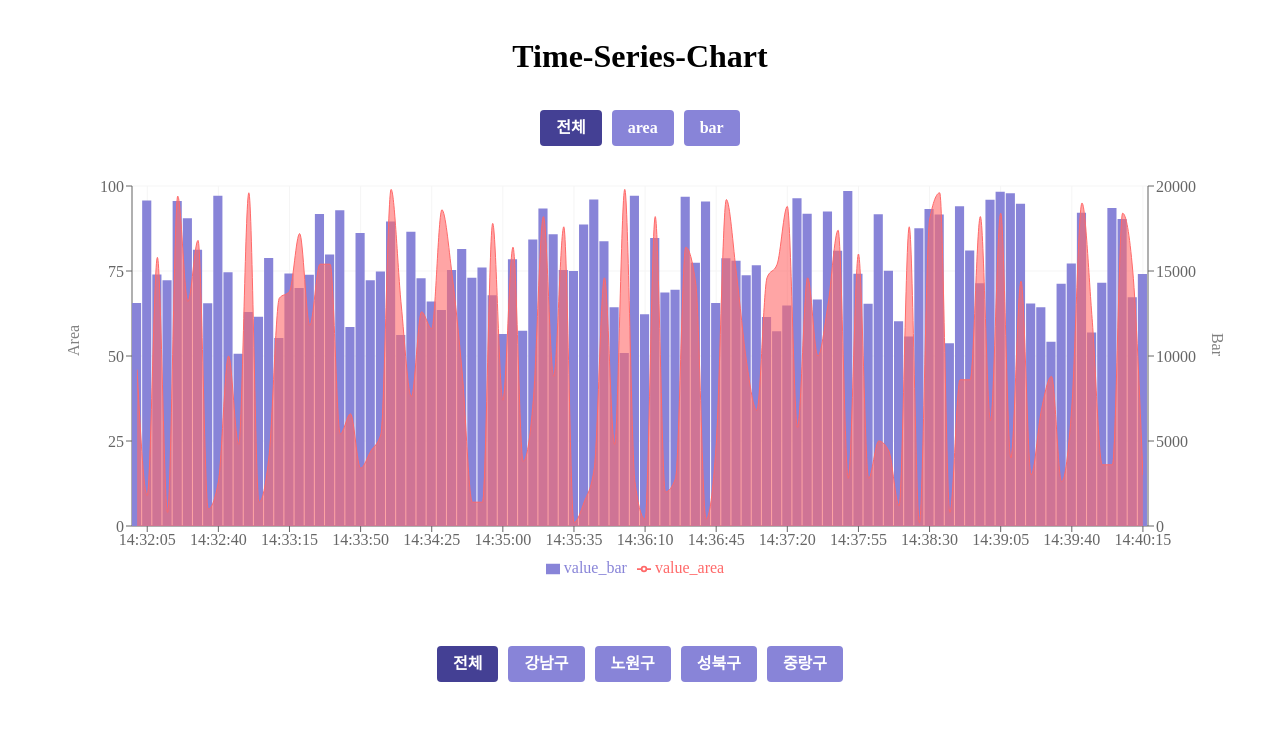
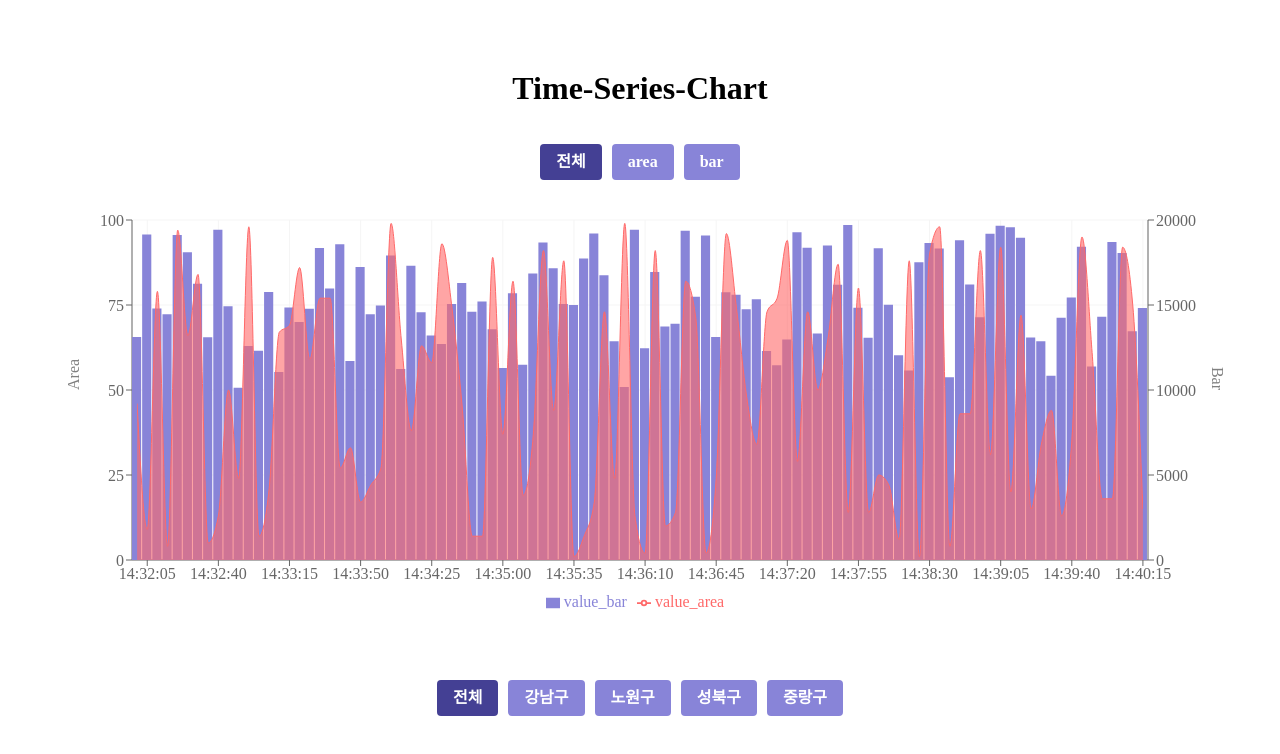
Before and after one commit to ukssss/time-series-chart, a React (Vite) app: page / in a window 1280 px wide. Shown: the top 754 px of the page. Built offline with nearby package versions, Linux system fonts and the light colour scheme.

Commit message:
Refactor | Header 클릭 범위 수정 (Reload 기능 실행)

```diff
--- a/src/components/common/Header.tsx
+++ b/src/components/common/Header.tsx
@@ -7,21 +7,28 @@ const Header = () => {
     };
 
     return (
-        <StyledHeader onClick={reloadPage}>
-            <StyledLink to="/">Time-Series-Chart</StyledLink>
+        <StyledHeader>
+            <ReloadContainer onClick={reloadPage}>
+                <StyledLink to="/">Time-Series-Chart</StyledLink>
+            </ReloadContainer>
         </StyledHeader>
     );
 };
+
+const StyledHeader = styled.header`
+    padding: 2rem;
+    font-size: 32px;
+    font-weight: bold;
+`;
+
+const ReloadContainer = styled.div`
+    display: inline-block;
+    margin: 0 auto;
+`;
 
 const StyledLink = styled(Link)`
     text-decoration: none;
     color: #000;
 `;
 
-const StyledHeader = styled.header`
-    font-size: 32px;
-    font-weight: bold;
-    margin-bottom: 30px;
-`;
-
 export default Header;
```
